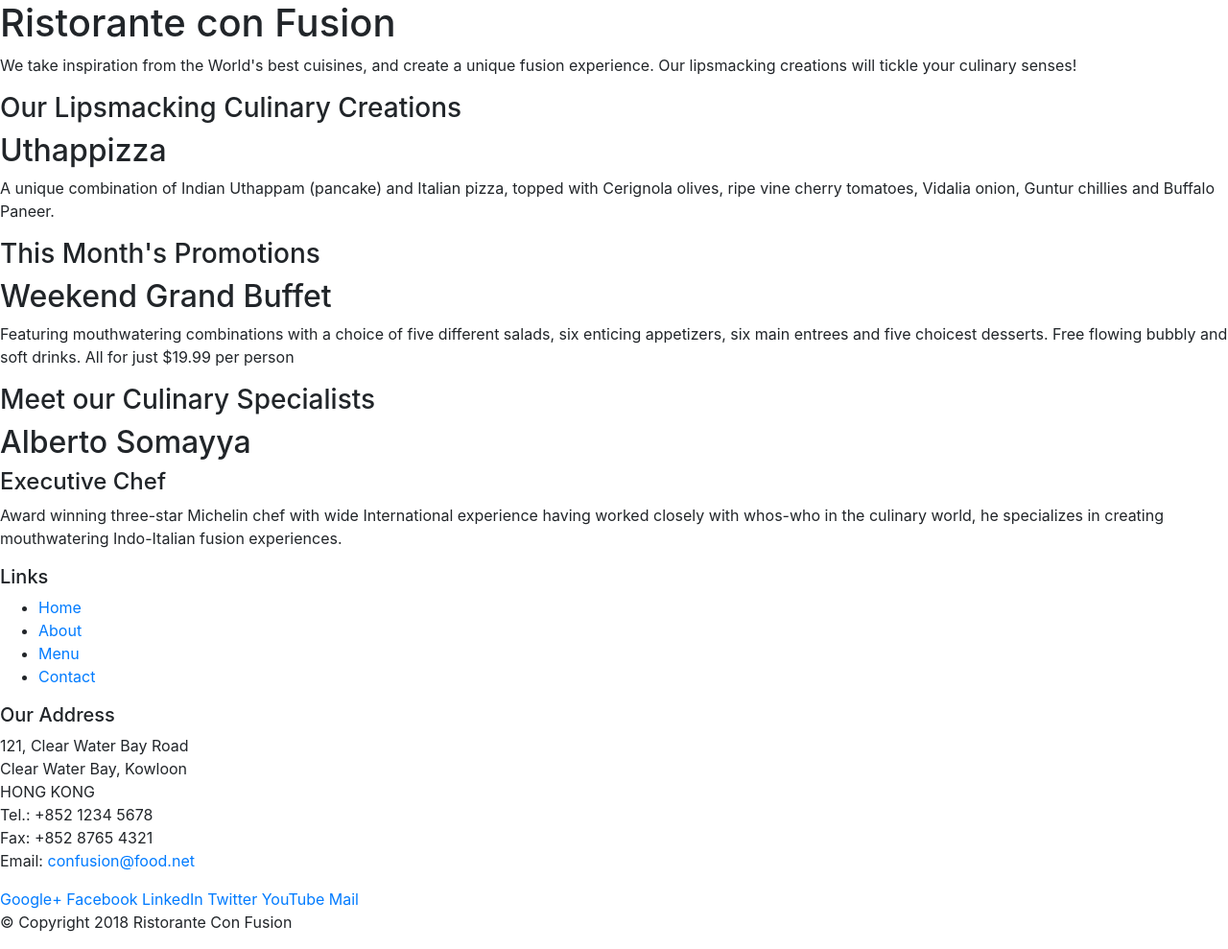
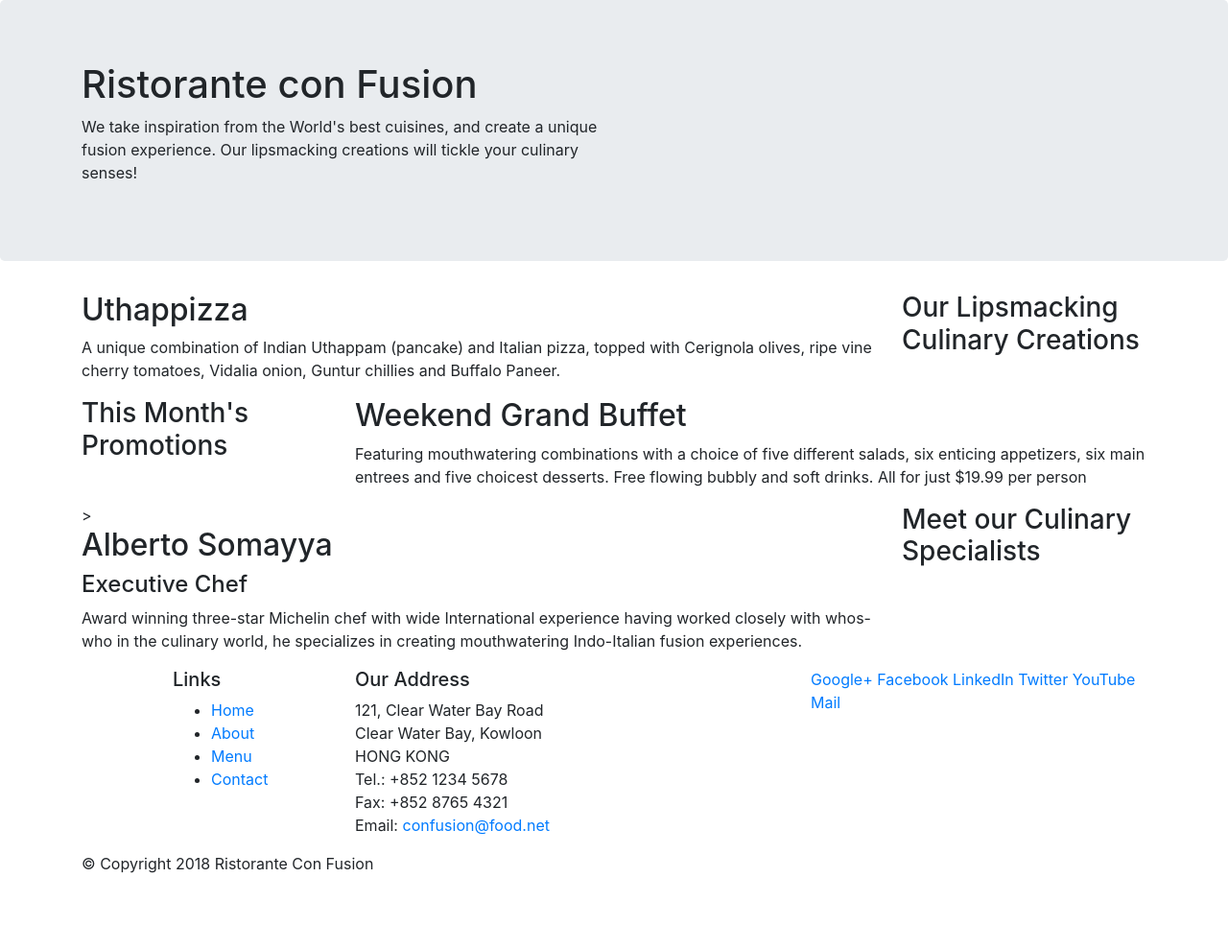
Before and after one commit to pranavdoshi27/Bootstrap, a website: page index.html in a window 1280 px wide. Shown: the whole page at 96% size. After the commit the page ends 928 px from the top, so only its background shows below. Drawn offline with nearby package versions, Linux system fonts and the light colour scheme.

Commit message:
grid part 1

```diff
--- a/index.html
+++ b/index.html
@@ -13,46 +13,46 @@
 
 <body>
 
-    <header>
-        <div>
-            <div>
-                <div>
+    <header class="jumbotron" >
+        <div class="container">
+            <div class="row">
+                <div class="col-12 col-sm-6">
                     <h1>Ristorante con Fusion</h1>
                     <p>We take inspiration from the World's best cuisines, and create a unique fusion experience. Our lipsmacking creations will tickle your culinary senses!</p>
                 </div>
-                <div>
+                <div class="col-12 col-sm">
                 </div>
             </div>
         </div>
     </header>
 
-    <div>
-        <div>
-            <div>
+    <div class="container">
+        <div class="row">
+            <div class="col-12 col-sm-4 order-sm-last col-md-3">
                 <h3>Our Lipsmacking Culinary Creations</h3>
             </div>
-            <div>
+            <div class="col col-sm order-sm-first col-md ">
                 <h2>Uthappizza</h2>
                 <p>A unique combination of Indian Uthappam (pancake) and Italian pizza, topped with Cerignola olives, ripe vine cherry tomatoes, Vidalia onion, Guntur chillies and Buffalo Paneer.</p>
             </div>
         </div>
 
 
-        <div>
-            <div>
+        <div class="row">
+            <div class="col-12 col-sm-6 col-md-3">
                 <h3>This Month's Promotions</h3>
             </div>
-            <div>
+            <div class="col col-sm col-md ">
                 <h2>Weekend Grand Buffet</h2>
                 <p>Featuring mouthwatering combinations with a choice of five different salads, six enticing appetizers, six main entrees and five choicest desserts. Free flowing bubbly and soft drinks. All for just $19.99 per person </p>
             </div>
         </div>
 
-        <div>
-            <div>
+        <div class="row">
+            <div class="col-12 col-sm-6 order-sm-last col-md-3">
                 <h3>Meet our Culinary Specialists</h3>
             </div>
-            <div>
+            <div class="col col-sm  order-sm-first col-md ">>
                 <h2>Alberto Somayya</h2>
                 <h4>Executive Chef</h4>
                 <p>Award winning three-star Michelin chef with wide International experience having worked closely with whos-who in the culinary world, he specializes in creating mouthwatering Indo-Italian fusion experiences. </p>
@@ -61,9 +61,9 @@
     </div>
 
     <footer>
-        <div>
-            <div>
-                <div>
+        <div class="container">
+            <div class="row">
+                <div class="col-4 offset-1 col-sm-2">
                     <h5>Links</h5>
                     <ul>
                         <li><a href="#">Home</a></li>
@@ -72,7 +72,7 @@
                         <li><a href="#">Contact</a></li>
                     </ul>
                 </div>
-                <div>
+                <div class="col-7 col-sm-5">
                     <h5>Our Address</h5>
                     <address>
 		              121, Clear Water Bay Road<br>
@@ -83,7 +83,7 @@
 		              Email: <a href="mailto:confusion@food.net">confusion@food.net</a>
 		           </address>
                 </div>
-                <div>
+                <div class="col-12 col-sm-4">
                     <div>
                         <a href="http://google.com/+">Google+</a>
                         <a href="http://www.facebook.com/profile.php?id=">Facebook</a>
@@ -94,8 +94,8 @@
                     </div>
                 </div>
            </div>
-           <div>
-                <div>
+           <div class="row">
+                <div class="col-auto">
                     <p>© Copyright 2018 Ristorante Con Fusion</p>
                 </div>
            </div>
```
